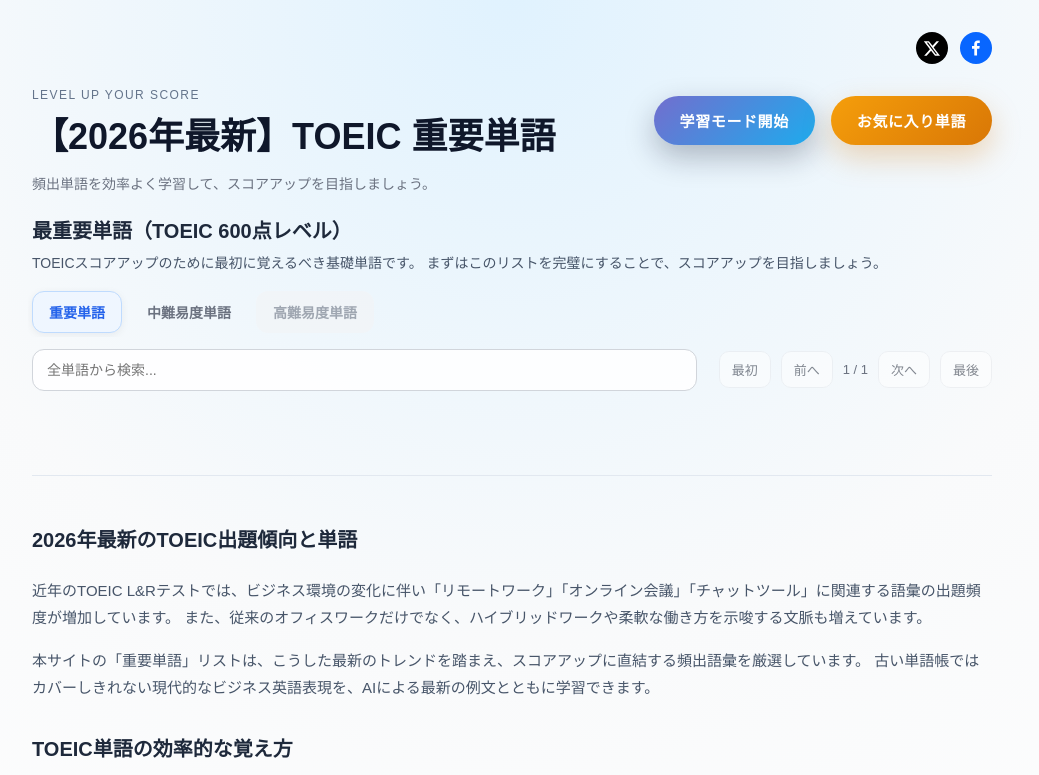
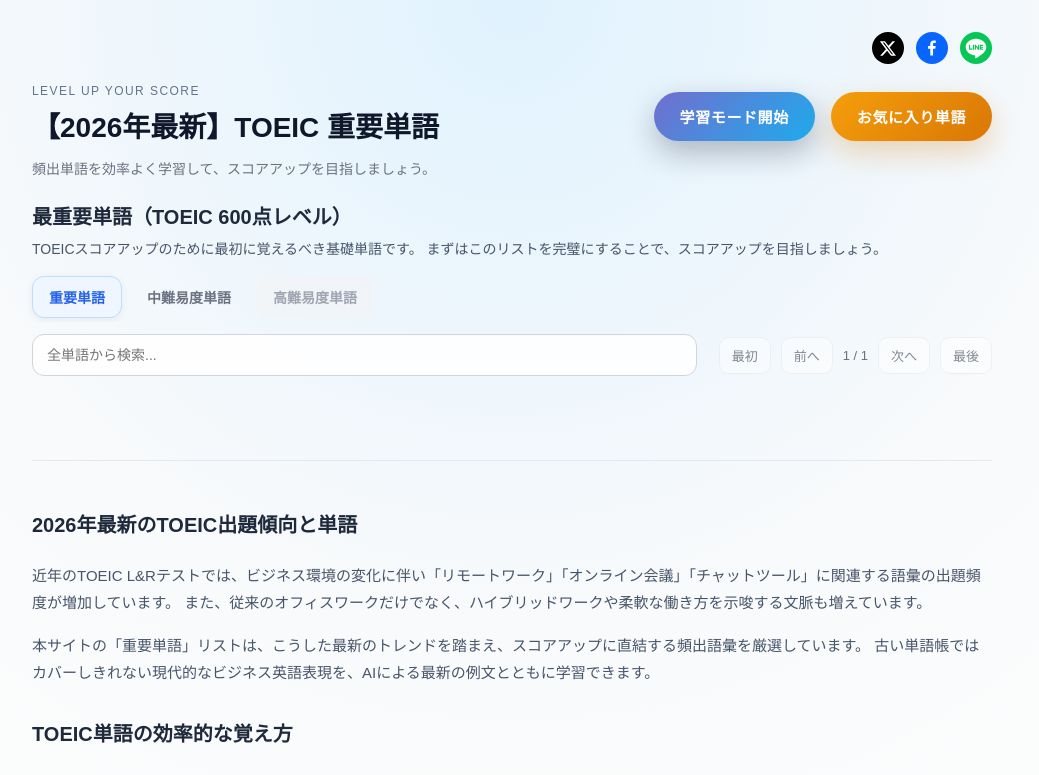
Before and after one commit to Rainnnnnnnn-maker/toeic_website_ver2.0, a Next.js app: page / in a window 1280 px wide. Shown: the top 775 px of the page, without its empty margins (113-1152 px from the left). Built offline with nearby package versions, Linux system fonts and the light colour scheme.

Commit message:
refactor: move SNS share component to features directory and improve implementation

```diff
--- a/src/app/page.module.css
+++ b/src/app/page.module.css
@@ -37,7 +37,7 @@
 }
 
 .title {
-  font-size: 28px;
+  font-size: 22px;
   line-height: 1.3;
   color: #0f172a;
 }
@@ -172,7 +172,8 @@
   border: 1px solid #d1d5db;
   border-radius: 12px;
   padding: 12px 14px;
-  padding-right: 40px; /* Make space for clear button */
+  padding-right: 40px;
+  /* Make space for clear button */
   font-size: 14px;
   background: rgba(255, 255, 255, 0.9);
   transition: border-color 0.18s ease, box-shadow 0.18s ease;
@@ -190,14 +191,16 @@
   border: none;
   padding: 4px;
   cursor: pointer;
-  color: #9ca3af; /* Gray-400 */
+  color: #9ca3af;
+  /* Gray-400 */
   border-radius: 50%;
   transition: all 0.2s ease;
 }
 
 .clearButton:hover {
   background-color: #f3f4f6;
-  color: #6b7280; /* Gray-500 */
+  color: #6b7280;
+  /* Gray-500 */
 }
 
 .clearButton:focus-visible {
@@ -318,7 +321,7 @@
   }
 
   .title {
-    font-size: 32px;
+    font-size: 26px;
   }
 
   .header {
@@ -352,7 +355,7 @@
   }
 
   .title {
-			font-size: 36px;
+    font-size: 28px;
   }
 
   .wordGrid {
--- a/src/app/page.tsx
+++ b/src/app/page.tsx
@@ -4,7 +4,7 @@ import type { Metadata } from "next";
 import styles from "./page.module.css";
 import { getImportantWords, getMediumWords } from "@/data/words";
 import WordsListClient from "@/components/features/words/WordsListClient";
-import { SnsShareButtons } from "@/components/common/SnsShareButtons";
+import { SnsShareButtons } from "@/components/features/sns/SnsShareButtons";
 
 export const metadata: Metadata = {
   title: {
--- /dev/null
+++ b/src/components/features/sns/SnsShareButtons.tsx
@@ -0,0 +1,71 @@
+"use client";
+
+import {
+  TwitterShareButton,
+  FacebookShareButton,
+  LineShareButton,
+  XIcon,
+  FacebookIcon,
+  LineIcon,
+  // HatenaShareButton,
+  // HatenaIcon,
+} from "react-share";
+
+type Props = {
+  url: string;
+  title: string;
+  className?: string;
+  style?: React.CSSProperties;
+};
+
+export const SnsShareButtons = ({ url, title, className, style }: Props) => {
+  const handleTwitterClick = () => {
+    const twitterUrl = `https://twitter.com/intent/tweet?url=${encodeURIComponent(
+      url
+    )}&text=${encodeURIComponent(title)}`;
+    window.open(twitterUrl, "_blank", "noopener,noreferrer");
+  };
+
+  const handleFacebookClick = () => {
+    const facebookUrl = `https://www.facebook.com/sharer/sharer.php?u=${encodeURIComponent(
+      url
+    )}`;
+    window.open(facebookUrl, "_blank", "noopener,noreferrer");
+  };
+
+  return (
+    <div
+      className={className}
+      style={{
+        display: "flex",
+        gap: "12px",
+        ...style,
+      }}
+    >
+      <TwitterShareButton
+        url={url}
+        title={title}
+        openShareDialogOnClick={false}
+        onClick={handleTwitterClick}
+      >
+        <XIcon size={32} round />
+      </TwitterShareButton>
+
+      <FacebookShareButton
+        url={url}
+        openShareDialogOnClick={false}
+        onClick={handleFacebookClick}
+      >
+        <FacebookIcon size={32} round />
+      </FacebookShareButton>
+
+      <LineShareButton url={url} title={title}>
+        <LineIcon size={32} round />
+      </LineShareButton>
+
+      {/* <HatenaShareButton url={url} title={title}>
+        <HatenaIcon size={32} round />
+      </HatenaShareButton> */}
+    </div>
+  );
+};
--- a/src/components/common/SnsShareButtons.tsx
+++ b/src/components/features/sns/_SnsShareButtons.tsx
@@ -1,6 +1,13 @@
 "use client";
 
-import { XIcon, FacebookIcon } from "react-share";
+import {
+  XIcon,
+  FacebookIcon,
+  LineIcon,
+  // HatenaIcon,
+  LineShareButton,
+  // HatenaShareButton,
+} from "react-share";
 
 type Props = {
   url: string;
@@ -30,10 +37,11 @@ export const SnsShareButtons = ({ url, title, className, style }: Props) => {
         href={twitterShareUrl}
         target="_blank"
         rel="noopener noreferrer"
-        aria-label="Twitterでシェア"
+        aria-label="Xでシェア"
       >
         <XIcon size={32} round />
       </a>
+
       <a
         href={facebookShareUrl}
         target="_blank"
@@ -42,6 +50,14 @@ export const SnsShareButtons = ({ url, title, className, style }: Props) => {
       >
         <FacebookIcon size={32} round />
       </a>
+
+      <LineShareButton url={url} title={title} aria-label="LINEでシェア">
+        <LineIcon size={32} round />
+      </LineShareButton>
+
+      {/* <HatenaShareButton url={url} title={title} aria-label="はてなブックマークでシェア">
+        <HatenaIcon size={32} round />
+      </HatenaShareButton> */}
     </div>
   );
 };
--- a/src/components/features/words/WordDetailClient.tsx
+++ b/src/components/features/words/WordDetailClient.tsx
@@ -7,7 +7,7 @@ import { Star } from "lucide-react";
 import { useFavorites } from "@/context/FavoritesContext";
 import styles from "./word-detail.module.css";
 import type { WordDetails } from "@/lib/actions";
-import { SnsShareButtons } from "@/components/common/SnsShareButtons";
+import { SnsShareButtons } from "@/components/features/sns/SnsShareButtons";
 
 type Props = {
   initialData: WordDetails;
```
Lines whose indentation alone changed are shown as unchanged.
